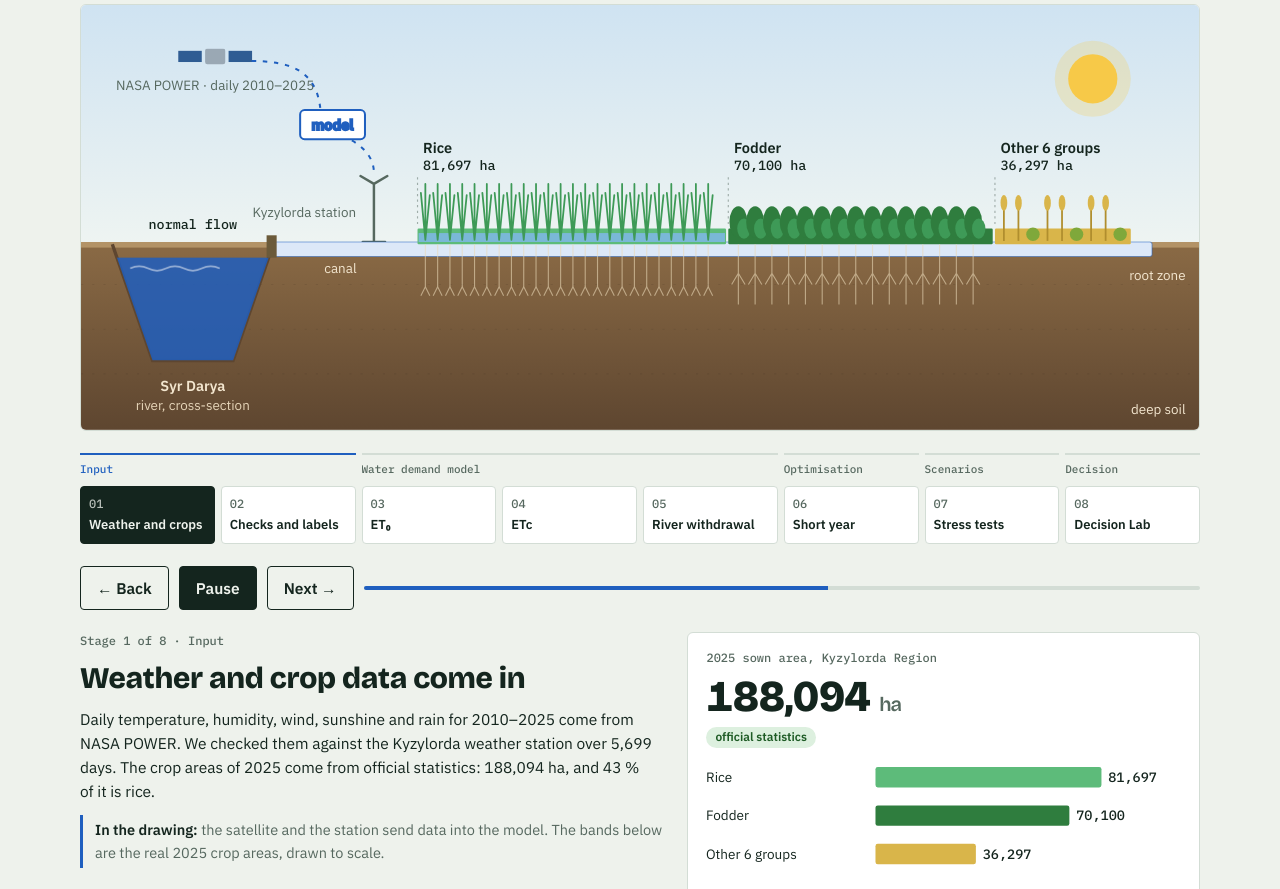
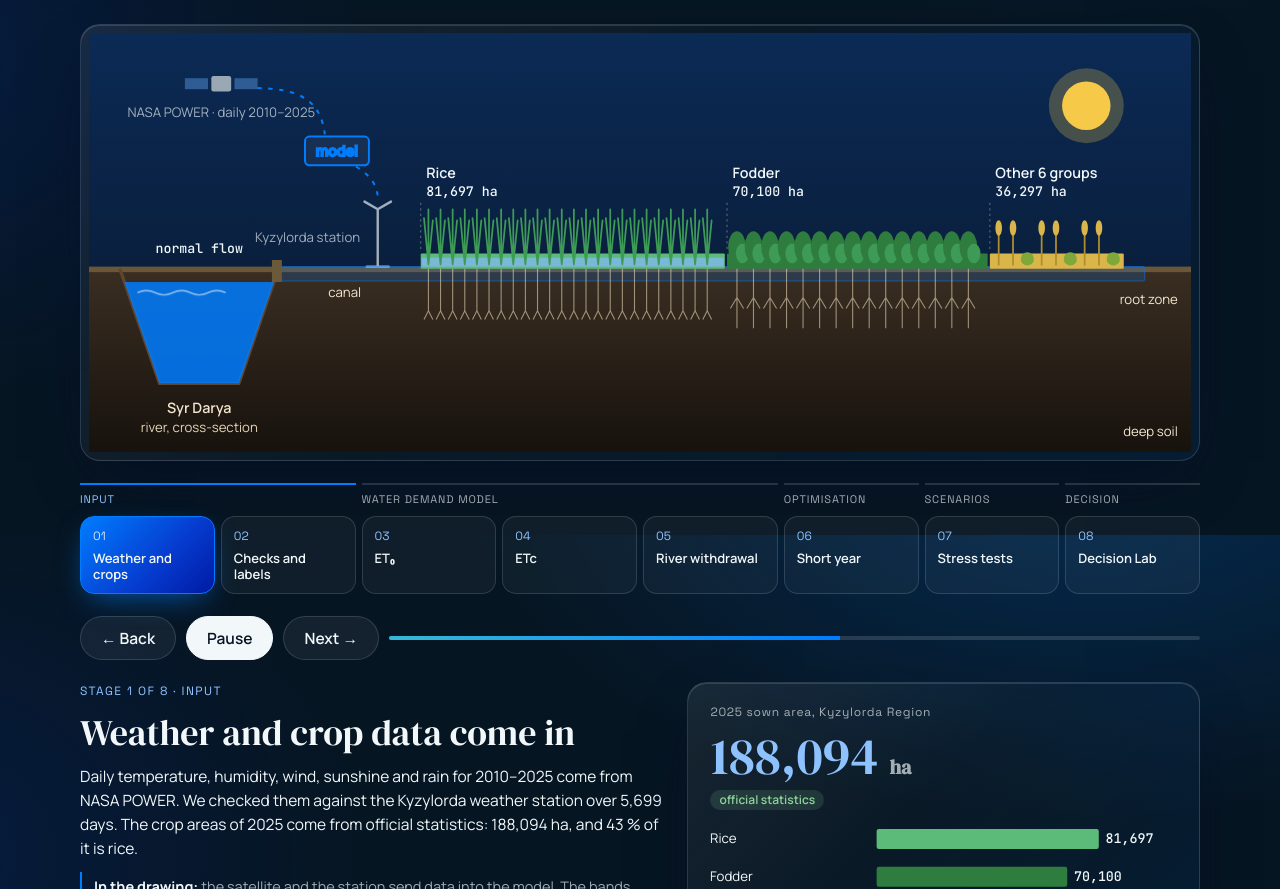
Before and after one commit to Assygat/CropMix, a plain HTML site: page web/how-it-works.html in a window 1280 px wide. Shown: the part 265-1154 px from the top of the page. Drawn offline with nearby package versions, Linux system fonts and the light colour scheme.

Commit message:
style(web): restyle How It Works page with the site's blue design tokens
Uses the abyss/blue palette, DM Serif Display, Manrope and Space Grotesk,
glass panels and pill buttons from web/site.css.

Co-Authored-By: Claude Opus 5.5 <noreply@anthropic.com>

```diff
--- a/web/how-it-works.html
+++ b/web/how-it-works.html
@@ -3,41 +3,37 @@
 <head>
 <meta charset="utf-8">
 <meta name="viewport" content="width=device-width, initial-scale=1, viewport-fit=cover">
+<meta name="theme-color" content="#061522">
 <title>How CropMix Twin Works</title>
 <meta name="claude:viewport-fit-sides" content="cover">
 <link rel="preconnect" href="https://fonts.googleapis.com">
-<link rel="stylesheet" href="https://fonts.googleapis.com/css2?family=Bricolage+Grotesque:opsz,wght@12..96,600;12..96,800&family=IBM+Plex+Sans:wght@400;500;600&family=IBM+Plex+Mono:wght@500&display=swap">
+<link rel="stylesheet" href="https://fonts.googleapis.com/css2?family=DM+Serif+Display:ital@0;1&family=Manrope:wght@400;500;600;700;800&family=Space+Grotesk:wght@400;500;600&family=JetBrains+Mono:wght@500&display=swap">
 <style>
 /* Layout: full-width side-view cross-section (river → canal → fields → soil → air) on top,
    horizontal stage rail under it, then narrative + key-figure chart side by side, then a ledger of every number. */
 :root{
-  --bg:#EEF2EC; --surface:#FFFFFF; --ink:#14251E; --muted:#56685F; --line:#D3DDD5;
-  --river:#1F5FBF; --river-soft:#DCE8F8; --crop:#3E8E41; --heat:#D9822B; --loss:#A8502A;
-  --sky1:#CFE3F2; --sky2:#EEF4F2; --soil1:#8A6A45; --soil2:#5E4630; --ground:#B39367;
-  --ok-bg:#DDF0DF; --ok-fg:#1E5B25; --warn-bg:#FBEBD3; --warn-fg:#7A4A08; --info-bg:#DFE8F8; --info-fg:#1B3F7D;
-  --display:"Bricolage Grotesque","Segoe UI",system-ui,sans-serif; --body:"IBM Plex Sans","Segoe UI",system-ui,sans-serif; --mono:"IBM Plex Mono",Consolas,monospace;
+  /* CropMix Twin site identity (web/site.css): abyss background, blue scale, glass panels */
+  --bg:#061522; --navy:#0A1F3D; --surface:rgba(242,248,250,.05); --solid:#0B1C33; --ink:#F2F8FA; --muted:rgba(242,248,250,.66); --line:rgba(242,248,250,.14);
+  --electric:#001AA4; --ocean:#063BCE; --bright:#007DFF; --sky:#8EC2FF; --cyan:#36B9D6;
+  --river:#007DFF; --river-soft:rgba(0,125,255,.18); --crop:#5DBB7A; --heat:#F2C46D; --loss:#E08A55;
+  --sky1:#0B2A55; --sky2:#0A1F3D; --soil1:#3A2E22; --soil2:#17120D; --ground:#6B5638;
+  --ok-bg:rgba(142,211,155,.14); --ok-fg:#8ED39B; --warn-bg:rgba(242,196,109,.14); --warn-fg:#F2C46D; --info-bg:rgba(142,194,255,.14); --info-fg:#8EC2FF;
+  --display:"DM Serif Display",Georgia,serif; --body:"Manrope","Segoe UI",system-ui,sans-serif; --label:"Space Grotesk","Manrope",system-ui,sans-serif; --mono:"JetBrains Mono",Consolas,monospace;
+  color-scheme:dark;
 }
-@media (prefers-color-scheme: dark){:root:not([data-theme="light"]){
-  --bg:#0E1613; --surface:#16211C; --ink:#E6EEE8; --muted:#9FB2A7; --line:#2A3A32;
-  --river:#5C9BF0; --river-soft:#1A2B44; --crop:#6CC16F; --heat:#F0A24E; --loss:#D9784B;
-  --sky1:#1B3046; --sky2:#14211D; --soil1:#5E4A33; --soil2:#3A2C1F; --ground:#7D6544;
-  --ok-bg:#183522; --ok-fg:#9BE0A4; --warn-bg:#3A2B12; --warn-fg:#F2C77E; --info-bg:#1B2A47; --info-fg:#B4C9F5; color-scheme:dark}}
-:root[data-theme="dark"]{
-  --bg:#0E1613; --surface:#16211C; --ink:#E6EEE8; --muted:#9FB2A7; --line:#2A3A32;
-  --river:#5C9BF0; --river-soft:#1A2B44; --crop:#6CC16F; --heat:#F0A24E; --loss:#D9784B;
-  --sky1:#1B3046; --sky2:#14211D; --soil1:#5E4A33; --soil2:#3A2C1F; --ground:#7D6544;
-  --ok-bg:#183522; --ok-fg:#9BE0A4; --warn-bg:#3A2B12; --warn-fg:#F2C77E; --info-bg:#1B2A47; --info-fg:#B4C9F5; color-scheme:dark}
 *{box-sizing:border-box}
-body{margin:0;background:var(--bg);color:var(--ink);font-family:var(--body);font-size:15.5px;line-height:1.55;
+body{margin:0;background:radial-gradient(900px 520px at 85% -10%,rgba(0,125,255,.22),transparent 70%),radial-gradient(700px 500px at -10% 40%,rgba(6,59,206,.18),transparent 70%),var(--bg);background-attachment:fixed;color:var(--ink);font-family:var(--body);font-size:15.5px;line-height:1.55;
   padding-left:max(16px,env(safe-area-inset-left,0px));padding-right:max(16px,env(safe-area-inset-right,0px));padding-block:30px 60px}
 .wrap{max-width:1120px;margin:0 auto;display:flex;flex-direction:column;gap:22px}
-.kicker{font-family:var(--mono);font-size:12px;letter-spacing:.06em;color:var(--river)}
-h1{font-family:var(--display);font-weight:800;font-size:clamp(30px,5.4vw,54px);line-height:1.02;letter-spacing:-.02em;margin:6px 0 10px;text-wrap:balance;max-width:20ch}
+.kicker{font-family:var(--label);font-size:12px;letter-spacing:.16em;color:var(--sky);display:flex;align-items:center;gap:12px}.kicker:before{content:"";width:36px;height:1px;background:var(--sky)}
+h1{font-family:var(--display);font-weight:400;font-size:clamp(34px,6vw,64px);line-height:1.02;letter-spacing:-.01em;margin:6px 0 10px;text-wrap:balance;max-width:24ch}
 .lead{max-width:68ch;color:var(--muted);margin:0}
-h2{font-family:var(--display);font-weight:800;font-size:clamp(22px,3vw,30px);line-height:1.1;letter-spacing:-.01em;margin:0;text-wrap:balance}
+h2{font-family:var(--display);font-weight:400;font-size:clamp(26px,3.4vw,36px);line-height:1.1;margin:0;text-wrap:balance}
+h1 em{font-style:italic;color:var(--sky)}
 h3{font-family:var(--display);font-weight:600;font-size:18px;margin:0}
 
-.scene{background:var(--surface);border:1px solid var(--line);border-radius:6px;overflow:hidden}
+.scene,.fig,.tbl{background:linear-gradient(135deg,rgba(242,248,250,.08),rgba(242,248,250,.02) 45%,rgba(0,125,255,.08));border:1px solid var(--line);border-radius:20px;box-shadow:inset 0 1px 0 rgba(242,248,250,.14),0 24px 60px -24px rgba(0,10,40,.7)}
+.scene{overflow:hidden;padding:8px}
 .scene-scroll{overflow-x:auto}
 #sv{display:block;width:100%;min-width:640px;height:auto;aspect-ratio:1000/380}
 #sv text{font-family:var(--body)}
@@ -58,31 +54,33 @@ h3{font-family:var(--display);font-weight:600;font-size:18px;margin:0}
 #sv.paused *{animation-play-state:paused!important}
 
 .rail{display:grid;grid-template-columns:repeat(8,minmax(0,1fr));gap:0 6px}
-.ph{grid-row:1;font-family:var(--mono);font-size:11px;color:var(--muted);border-top:2px solid var(--line);padding-top:6px;margin-bottom:8px;white-space:nowrap;overflow:hidden;text-overflow:ellipsis}
-.ph.on{border-color:var(--river);color:var(--river)}
-.stp{grid-row:2;display:flex;flex-direction:column;align-items:flex-start;gap:4px;min-height:44px;padding:8px 8px 9px;border:1px solid var(--line);background:var(--surface);color:var(--ink);font:inherit;text-align:left;cursor:pointer;border-radius:4px;min-width:0}
-.stp .n{font-family:var(--mono);font-size:12px;color:var(--muted)}
+.ph{grid-row:1;font-family:var(--label);letter-spacing:.08em;text-transform:uppercase;font-size:11px;color:var(--muted);border-top:2px solid var(--line);padding-top:6px;margin-bottom:8px;white-space:nowrap;overflow:hidden;text-overflow:ellipsis}
+.ph.on{border-color:var(--bright);color:var(--sky)}
+.stp{grid-row:2;display:flex;flex-direction:column;align-items:flex-start;gap:4px;min-height:44px;padding:10px 12px 11px;border:1px solid var(--line);background:rgba(242,248,250,.04);color:var(--ink);font:inherit;text-align:left;cursor:pointer;border-radius:14px;min-width:0;transition:border-color .2s,background .2s}
+.stp:hover{border-color:rgba(0,125,255,.6)}
+.stp .n{font-family:var(--label);font-size:12px;color:var(--sky)}
 .stp .t{font-size:13px;font-weight:600;line-height:1.25}
-.stp[aria-current="step"]{background:var(--ink);color:var(--bg);border-color:var(--ink)}
-.stp[aria-current="step"] .n{color:var(--bg);opacity:.75}
-.stp:focus-visible,.btn:focus-visible,a:focus-visible{outline:2px solid var(--river);outline-offset:2px}
+.stp[aria-current="step"]{background:linear-gradient(135deg,var(--bright),var(--ocean) 60%,var(--electric));border-color:var(--bright);box-shadow:0 10px 30px -10px rgba(0,125,255,.7)}
+.stp[aria-current="step"] .n{color:var(--ink);opacity:.85}
+.stp:focus-visible,.btn:focus-visible,a:focus-visible{outline:2px solid var(--bright);outline-offset:2px}
 @media (max-width:760px){.rail{grid-template-columns:repeat(4,minmax(0,1fr));gap:6px}.ph{display:none}.stp{grid-row:auto}}
 .bar{display:flex;flex-wrap:wrap;align-items:center;gap:10px}
-.btn{min-height:44px;padding:0 16px;border:1px solid var(--ink);background:transparent;color:var(--ink);font:inherit;font-weight:600;cursor:pointer;border-radius:4px}
-.btn.solid{background:var(--ink);color:var(--bg)}
+.btn{min-height:44px;padding:0 20px;border:1px solid var(--line);background:rgba(242,248,250,.06);color:var(--ink);font:inherit;font-weight:600;cursor:pointer;border-radius:999px}
+.btn:hover{border-color:var(--sky)}
+.btn.solid{background:var(--ink);color:#061522;border-color:var(--ink)}
 .prog{flex:1;min-width:120px;height:4px;background:var(--line);border-radius:2px;overflow:hidden}
-.prog i{display:block;height:100%;width:0;background:var(--river)}
+.prog i{display:block;height:100%;width:0;background:linear-gradient(90deg,var(--cyan),var(--bright))}
 
 .duo{display:grid;gap:18px;grid-template-columns:minmax(0,1fr)}
 @media (min-width:880px){.duo{grid-template-columns:minmax(0,1.15fr) minmax(0,1fr)}}
 .story{display:flex;flex-direction:column;gap:12px;min-width:0}
-.story .of{font-family:var(--mono);font-size:12px;color:var(--muted)}
+.story .of{font-family:var(--label);letter-spacing:.12em;text-transform:uppercase;color:var(--sky)!important;font-size:12px;color:var(--muted)}
 .story p{margin:0;max-width:62ch}
-.see{border-left:3px solid var(--river);padding:4px 0 4px 12px;color:var(--muted);font-size:14.5px}
+.see{border-left:2px solid var(--bright);padding:4px 0 4px 12px;color:var(--muted);font-size:14.5px}
 .see b{color:var(--ink)}
-.fig{background:var(--surface);border:1px solid var(--line);border-radius:6px;padding:16px 18px;min-width:0}
-.fig .cap{font-family:var(--mono);font-size:12px;color:var(--muted)}
-.big{font-family:var(--display);font-weight:800;font-size:44px;line-height:1;letter-spacing:-.02em;margin:8px 0 4px;font-variant-numeric:tabular-nums}
+.fig{padding:20px 22px;min-width:0}
+.fig .cap{font-family:var(--label);letter-spacing:.06em;font-size:12px;color:var(--muted)}
+.big{font-family:var(--display);font-weight:400;font-size:52px;line-height:1;color:var(--sky);margin:8px 0 4px;font-variant-numeric:tabular-nums}
 .big small{font-size:20px;font-weight:600;color:var(--muted)}
 .fig svg{display:block;width:100%;height:auto;margin-top:10px}
 .fig svg text{font-family:var(--body);font-size:12px}
@@ -93,14 +91,14 @@ h3{font-family:var(--display);font-weight:600;font-size:18px;margin:0}
 
 .ledger h2{margin-bottom:4px}
 .ledger p{margin:0 0 12px;color:var(--muted);max-width:70ch}
-.tbl{overflow-x:auto;border:1px solid var(--line);border-radius:6px;background:var(--surface)}
+.tbl{overflow-x:auto}
 table{border-collapse:collapse;width:100%;min-width:640px;font-size:14px}
 th,td{text-align:left;padding:10px 12px;border-bottom:1px solid var(--line);vertical-align:top}
-th{font-family:var(--mono);font-size:12px;font-weight:500;color:var(--muted)}
+th{font-family:var(--label);letter-spacing:.08em;text-transform:uppercase;font-size:11.5px;font-weight:500;color:var(--muted)}
 td.v{font-family:var(--mono);white-space:nowrap;font-variant-numeric:tabular-nums}
 tr:last-child td{border-bottom:0}
 .foot{font-size:13px;color:var(--muted);max-width:76ch}
-.foot a,.story a{color:var(--river)}
+.foot a,.story a{color:var(--sky)}
 @media (prefers-reduced-motion: reduce){#sv *{animation:none!important;transition:none!important}}
 </style>
 
@@ -109,7 +107,7 @@ tr:last-child td{border-bottom:0}
 <div class="wrap">
 <header>
   <div class="kicker">XYLEM 2026 · WATER QUANTITY · KYZYLORDA, KAZAKHSTAN</div>
-  <h1>Follow one season of water through CropMix Twin</h1>
+  <h1>Follow one season of <em>water</em> through CropMix Twin</h1>
   <p class="lead">A side view of the lower Syr Darya: the river, the canal, the fields and the soil below them. Eight stages show how the model turns weather into crop water need, need into river withdrawal, and a short water year into a sowing plan.</p>
 </header>
 
@@ -147,21 +145,21 @@ tr:last-child td{border-bottom:0}
 <text class="sm" x="120" y="76" text-anchor="middle">NASA POWER · daily 2010–2025</text>
 <path d="M262 212 V160 M252 212 h20 M262 160 l-12 -7 M262 160 l12 -7" stroke="var(--muted)" stroke-width="2.2" fill="none" stroke-linecap="round"/>
 <text class="sm" x="262" y="190" text-anchor="end" dx="-16">Kyzylorda station</text>
-<g id="sig" class="fade hide" fill="none" stroke="var(--river)" stroke-width="1.8">
+<g id="sig" class="fade hide" fill="none" stroke="var(--bright)" stroke-width="1.8">
   <path class="dash" d="M150 50 C 190 50 210 60 214 92"/><path class="dash" d="M262 150 C 262 135 250 125 240 120"/>
-  <rect x="196" y="94" width="58" height="26" rx="4" style="fill:var(--surface);stroke:var(--river)"/><text class="lb" x="225" y="112" text-anchor="middle" style="fill:var(--river)">model</text>
+  <rect x="196" y="94" width="58" height="26" rx="4" style="fill:var(--surface);stroke:var(--bright)"/><text class="lb" x="225" y="112" text-anchor="middle" style="fill:var(--bright)">model</text>
 </g>
 
 <!-- river cross-section -->
 <path d="M28 214 L64 318 L136 318 L172 214" fill="none" stroke="#5E4630" stroke-width="3"/>
-<g clip-path="url(#chan)"><rect id="rw" x="20" y="226" width="160" height="100" fill="var(--river)" opacity=".85"/></g>
+<g clip-path="url(#chan)"><rect id="rw" x="20" y="226" width="160" height="100" fill="var(--bright)" opacity=".85"/></g>
 <path d="M44 236 q8 -4 16 0 t16 0 t16 0 t16 0 t16 0" fill="none" stroke="#fff" stroke-opacity=".5" stroke-width="1.5" class="wave"/>
 <text class="lb" x="100" y="345" text-anchor="middle" style="fill:#F3E6CF">Syr Darya</text>
 <text class="sm" x="100" y="362" text-anchor="middle" style="fill:#E5D4B8">river, cross-section</text>
 <text id="rLvl" class="nm" x="100" y="200" text-anchor="middle">normal flow</text>
 
 <!-- canal trough -->
-<rect x="168" y="212" width="790" height="13" rx="2" fill="var(--river-soft)" stroke="var(--river)" stroke-opacity=".5"/>
+<rect x="168" y="212" width="790" height="13" rx="2" fill="var(--river-soft)" stroke="var(--bright)" stroke-opacity=".5"/>
 <rect x="166" y="206" width="9" height="20" fill="#6B5A3A"/>
 <text class="sm" x="232" y="240" text-anchor="middle" style="fill:#F3E6CF">canal</text>
 
@@ -241,7 +239,7 @@ function plants(){var g=G('plantsG');g.setAttribute('class','plants');g.textCont
   el('path',{d:'M'+(x+1)+' 154 V196',stroke:'var(--muted)','stroke-opacity':.5,'stroke-dasharray':'2 3'},L);});}
 function setTags(kind){var g=G('tags');g.textContent='';if(!kind){g.classList.add('hide');return;}
  var data=kind==='kc'?{rice:'Kc mid 1.20',fodder:'Kc mid 0.95',other:'Kc 1.05–1.20'}:{rice:'43,800 m³/ha',fodder:'39,200 m³/ha',other:'24,300–32,300'};
- ['rice','fodder','other'].forEach(function(k){var x=cur[k][0]+6;var w=kind==='kc'?96:112;el('rect',{x:x,y:96,width:w,height:22,rx:11,fill:'var(--ink)'},g);el('text',{class:'nm',x:x+w/2,y:111,'text-anchor':'middle',style:'fill:var(--bg)'},g).textContent=data[k];});
+ ['rice','fodder','other'].forEach(function(k){var x=cur[k][0]+6;var w=kind==='kc'?96:112;el('rect',{x:x,y:96,width:w,height:22,rx:11,fill:'#007DFF'},g);el('text',{class:'nm',x:x+w/2,y:111,'text-anchor':'middle',style:'fill:#F2F8FA'},g).textContent=data[k];});
  g.classList.remove('hide');}
 
 /* ---------- particles ---------- */
@@ -280,7 +278,7 @@ function reset(){clearP();stt.canal=0;stt.heat=0;stt.vap=0;stt.rate=1;sv.classLi
 function bars(rows,max,unit){var h=rows.length*34+8,s='<svg viewBox="0 0 420 '+h+'" role="img">';rows.forEach(function(r,i){var y=i*34+4,w=Math.max(2,r[1]/max*200);
  s+='<text x="0" y="'+(y+17)+'" fill="currentColor">'+r[0]+'</text><rect x="150" y="'+(y+4)+'" width="'+w+'" height="18" rx="2" fill="'+r[2]+'"/><text x="'+(156+w)+'" y="'+(y+17)+'" fill="currentColor" style="font-family:var(--mono)">'+r[3]+'</text>';});return s+'</svg>';}
 function hist(){var h=[2,9,27,86,150,182,232,220,241,224,203,137,104,82,43,33,13,10,2],s='<svg viewBox="0 0 420 130" role="img"><title>Histogram of 2,000 runs</title>',w=400/19;
- h.forEach(function(v,i){var bh=v/241*90,lo=5.25+i*.25;s+='<rect x="'+(10+i*w+1)+'" y="'+(100-bh)+'" width="'+(w-2)+'" height="'+bh+'" fill="'+((lo>=6.0&&lo<8.75)?'var(--river)':'var(--line)')+'"/>';});
+ h.forEach(function(v,i){var bh=v/241*90,lo=5.25+i*.25;s+='<rect x="'+(10+i*w+1)+'" y="'+(100-bh)+'" width="'+(w-2)+'" height="'+bh+'" fill="'+((lo>=6.0&&lo<8.75)?'var(--bright)':'var(--line)')+'"/>';});
  s+='<line x1="'+(10+(7.30-5.25)/.25*w)+'" y1="4" x2="'+(10+(7.30-5.25)/.25*w)+'" y2="100" stroke="var(--heat)" stroke-width="2"/>';
  s+='<text x="10" y="120" fill="currentColor" style="font-family:var(--mono)">5.25</text><text x="410" y="120" text-anchor="end" fill="currentColor" style="font-family:var(--mono)">10.0 km³</text><text x="'+(14+(7.30-5.25)/.25*w)+'" y="14" fill="var(--heat)">base 7.30</text></svg>';return s;}
 function fig(cap,big,unit,pill,body){G('fig').innerHTML='<div class="cap">'+cap+'</div><div class="big">'+big+(unit?' <small>'+unit+'</small>':'')+'</div>'+(pill?'<span class="pill '+pill[0]+'">'+pill[1]+'</span>':'')+(body||'');}
@@ -302,7 +300,7 @@ var S=[
  f:function(){stt.vap=1;setTags('kc');fig('Water the crops themselves use','2.36','km³',['model','ETc minus effective rain']);}},
 {s:'River withdrawal',t:'From the plant back to the river',d:'Fields lose water (base efficiency 60 %), rice paddies also need water to flood and to percolate, and canals lose more on the way (base efficiency 57.5 %). So 2.36 km³ at the plant means 4.20 km³ delivered to the fields and 7.30 km³ taken from the river.',
  see:'<b>In the drawing:</b> blue dots leave the river. Orange dots sink from the canal and below the roots; white dots are the water the crops use.',ms:12000,
- f:function(){stt.canal=1;setTags('perha');fig('Water taken from the Syr Darya','7.30','km³',['model','5–95 %: 6.17–8.75'],bars([['From the river',7.30,'var(--river)','7.30'],['Reaches the field',4.20,'#7FB8E8','4.20'],['Used by crops',2.36,'var(--crop)','2.36']],7.30)+'<p style="margin:6px 0 0;font-size:13.5px;color:var(--muted)">Efficiencies are assumptions, so this total is uncertain and higher than the official limits of 3.2–3.7 km³.</p>');}},
+ f:function(){stt.canal=1;setTags('perha');fig('Water taken from the Syr Darya','7.30','km³',['model','5–95 %: 6.17–8.75'],bars([['From the river',7.30,'var(--bright)','7.30'],['Reaches the field',4.20,'#7FB8E8','4.20'],['Used by crops',2.36,'var(--crop)','2.36']],7.30)+'<p style="margin:6px 0 0;font-size:13.5px;color:var(--muted)">Efficiencies are assumptions, so this total is uncertain and higher than the official limits of 3.2–3.7 km³.</p>');}},
 {s:'Short year',t:'A short year: the optimiser rebuilds the crop mix',d:'Suppose the river brings only 70 % of normal water. A linear programme picks the area of each crop group within that budget and the rules: every crop keeps at least half its area, food crops keep at least 80 %, small crops grow by at most 30 %. Rice and fodder shrink, small crops grow, and some land is left unsown.',
  see:'<b>In the drawing:</b> the river drops, then the bands resize to the optimised plan.',ms:14000,
  f:function(){stt.canal=1;tm(1200,function(){river(.7);stt.rate=.7;});tm(3200,function(){setMix(SHORT,true);});
@@ -313,7 +311,7 @@ var S=[
   fig('River water across 2,000 uncertainty runs','6.17–8.75','km³, 5–95 %',['model','sensitivity range, not a forecast'],hist()+bars([['+2 °C season',5.6,'#E4572E','+5.6 %'],['2021 season',7.4,'var(--heat)','+7.4 %']],8));}},
 {s:'Decision Lab',t:'A plan a water office can check and argue with',d:'The Decision Lab runs the optimiser live in the browser. It shows the crop mix, which rule limits the plan, what one more million m³ is worth, and where no plan works. The key lesson: on the same land, reshuffling crops saves only 3.4 % (2.1–5.9 %), because 77 % of the water freed from rice is used again by the crops that replace it.',
  see:'<b>In the drawing:</b> the normal season runs again. Open the <a href="planner.html" target="_blank" rel="noopener">Decision Lab</a> to set your own water share and rules.',ms:0,
- f:function(){stt.canal=1;fig('Saving from a new mix on the same land','3.4','%',['model','2.1–5.9 % across 2,000 runs'],bars([['Water freed by rice',1.07,'var(--river)','1.07 km³'],['Used again by others',0.83,'var(--heat)','0.83 km³ (77 %)']],1.07)+'<p style="margin:6px 0 0;font-size:13.5px;color:var(--muted)">Browser solver = reference solver on 111 test problems · 320 automated tests.</p>');}}
+ f:function(){stt.canal=1;fig('Saving from a new mix on the same land','3.4','%',['model','2.1–5.9 % across 2,000 runs'],bars([['Water freed by rice',1.07,'var(--bright)','1.07 km³'],['Used again by others',0.83,'var(--heat)','0.83 km³ (77 %)']],1.07)+'<p style="margin:6px 0 0;font-size:13.5px;color:var(--muted)">Browser solver = reference solver on 111 test problems · 320 automated tests.</p>');}}
 ];
 
 /* ---------- rail + controls ---------- */
```
